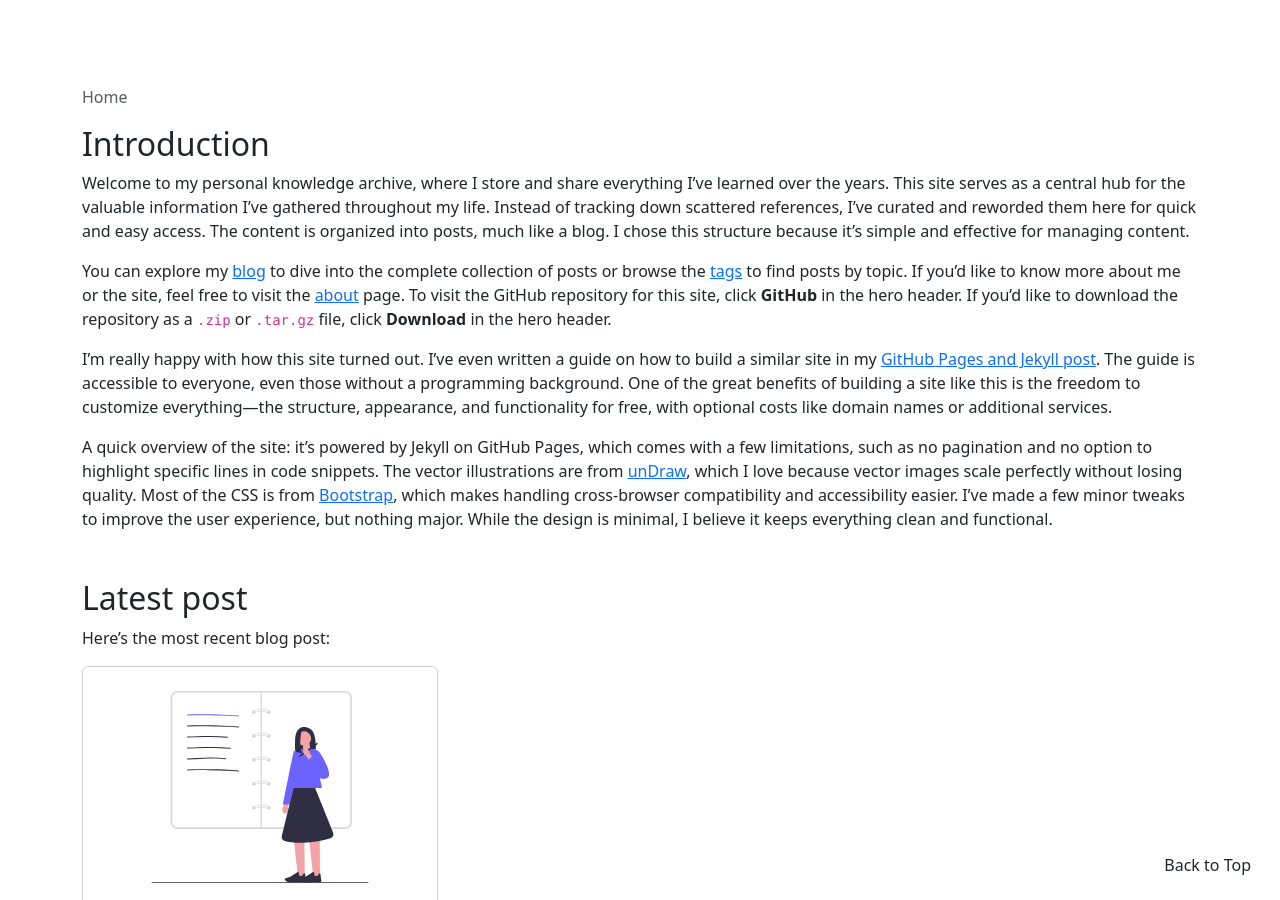
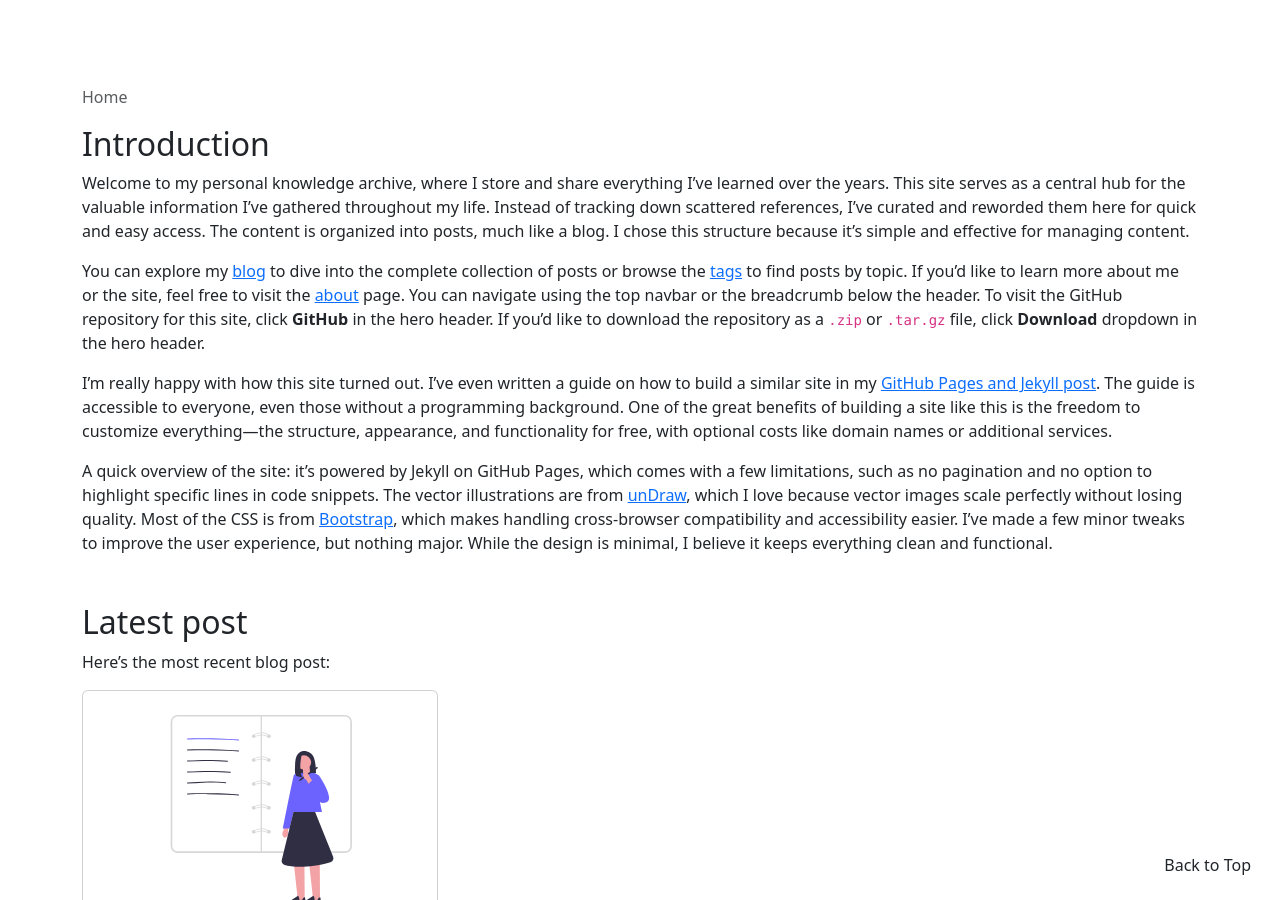
Before and after one commit to cliffordwilliam/my_archive, a Jekyll site: the page built from index.md, in a window 1280 px wide and 900 px high, scrolled down 496 px. Built offline with Jekyll 4.4.1, drawn with Linux system fonts in a browser that asks for light colours.

Commit message:
update content

```diff
--- a/index.md
+++ b/index.md
@@ -8,7 +8,7 @@ thumbnail: "undraw_undraw_undraw_undraw_undraw_website_o7n3_bucy_30uo_-1-_d6br_0
 
 Welcome to my personal knowledge archive, where I store and share everything I’ve learned over the years. This site serves as a central hub for the valuable information I’ve gathered throughout my life. Instead of tracking down scattered references, I’ve curated and reworded them here for quick and easy access. The content is organized into posts, much like a blog. I chose this structure because it’s simple and effective for managing content.
 
-You can explore my [blog]({{ site.baseurl }}{% link blog.md %}) to dive into the complete collection of posts or browse the [tags]({{ site.baseurl }}{% link tags.md %}) to find posts by topic. If you'd like to know more about me or the site, feel free to visit the [about]({{ site.baseurl }}{% link about.md %}) page. To visit the GitHub repository for this site, click **GitHub** in the hero header. If you'd like to download the repository as a `.zip` or `.tar.gz` file, click **Download** in the hero header.
+You can explore my [blog]({{ site.baseurl }}{% link blog.md %}) to dive into the complete collection of posts or browse the [tags]({{ site.baseurl }}{% link tags.md %}) to find posts by topic. If you'd like to learn more about me or the site, feel free to visit the [about]({{ site.baseurl }}{% link about.md %}) page. You can navigate using the top navbar or the breadcrumb below the header. To visit the GitHub repository for this site, click **GitHub** in the hero header. If you'd like to download the repository as a `.zip` or `.tar.gz` file, click **Download** dropdown in the hero header.
 
 I'm really happy with how this site turned out. I’ve even written a guide on how to build a similar site in my [GitHub Pages and Jekyll post]({{ site.baseurl }}{% post_url 2024-09-12-github-pages-and-jekyll %}). The guide is accessible to everyone, even those without a programming background. One of the great benefits of building a site like this is the freedom to customize everything—the structure, appearance, and functionality for free, with optional costs like domain names or additional services.
 
```
